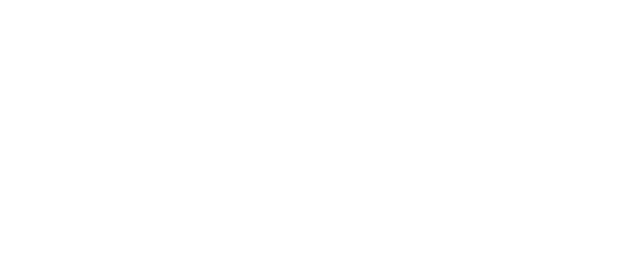
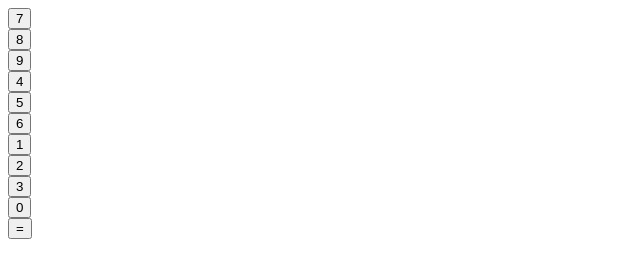
Before and after one commit to Eclipsorum/odin-calculator, a plain HTML site: page index.html in a window 1280 px wide. Shown: the whole page, without its empty margins (0-640 px from the left). Drawn offline with Linux system fonts and the light colour scheme.

Commit message:
Create some buttons

```diff
--- a/index.html
+++ b/index.html
@@ -6,6 +6,48 @@
     <title>Odin Calculator</title>
 </head>
 <body>
-
+    <div class="calc-container">
+        <div class="row">
+            <div class="column">
+                <button>7</button>
+            </div>
+            <div class="column">
+                <button>8</button>
+            </div>
+            <div class="column">
+                <button>9</button>
+            </div>
+        </div>
+        <div class="row">
+            <div class="column">
+                <button>4</button>
+            </div>
+            <div class="column">
+                <button>5</button>
+            </div>
+            <div class="column">
+                <button>6</button>
+            </div>
+        </div>
+        <div class="row">
+            <div class="column">
+                <button>1</button>
+            </div>
+            <div class="column">
+                <button>2</button>
+            </div>
+            <div class="column">
+                <button>3</button>
+            </div>
+        </div>
+        <div class="row">
+            <div class="column">
+                <button>0</button>
+            </div>
+            <div class="column">
+                <button>=</button>
+            </div>
+        </div>
+    </div>
 </body>
 </html>
```
